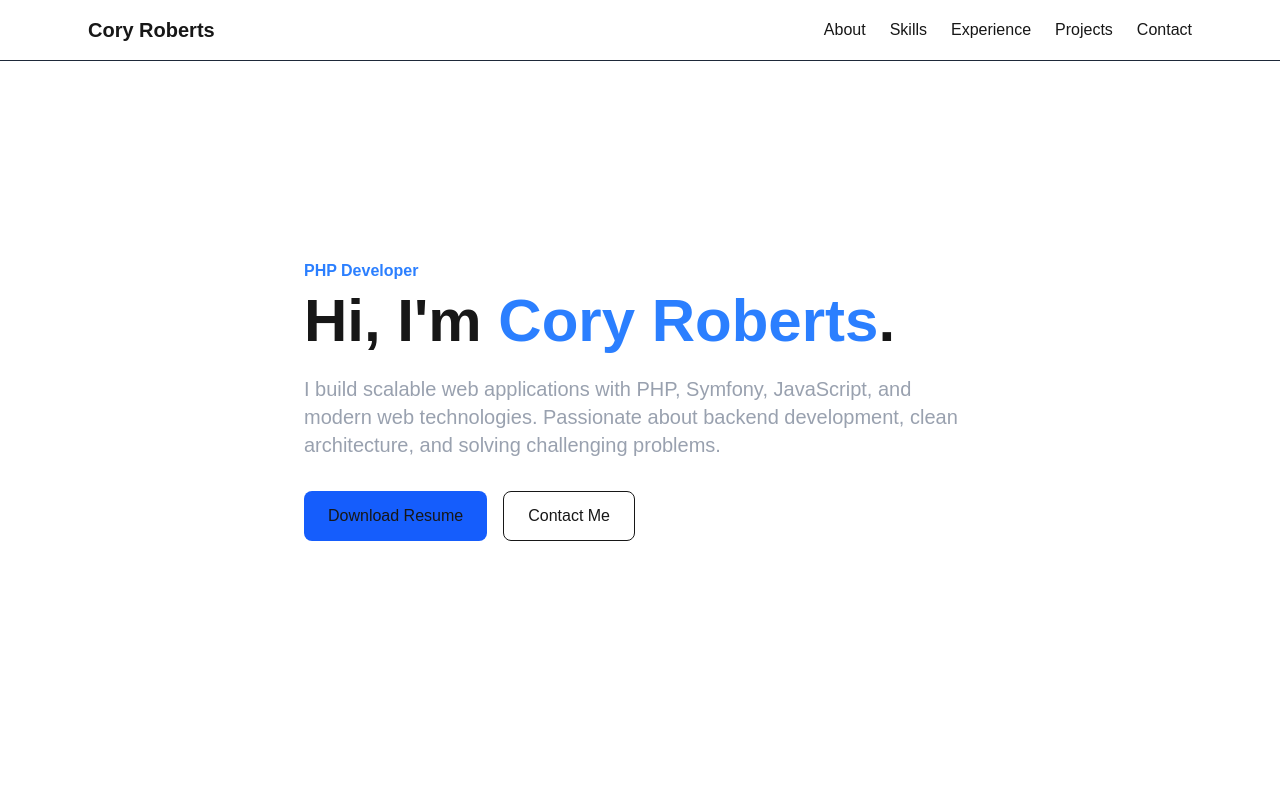
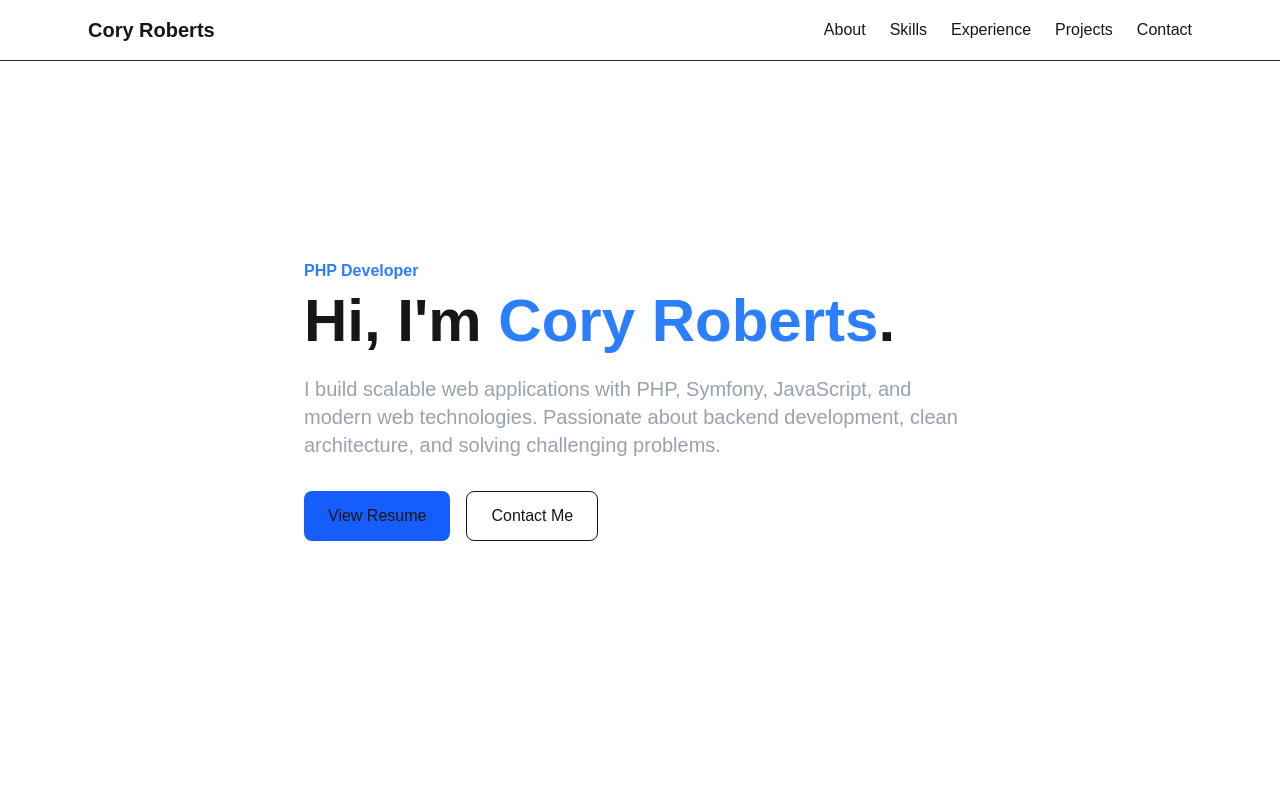
Before and after one commit to AllenRDev/portfolio2026, a Next.js app: page / in a window 1280 px wide. Shown: the top 800 px of the page. Built offline with nearby package versions, Linux system fonts and the light colour scheme.

Commit message:
Adding proper link to resume

```diff
--- a/components/Hero.tsx
+++ b/components/Hero.tsx
@@ -26,7 +26,13 @@ const Hero = () => {
                       hover:scale-110
                       cursor-pointer
     ">
-        Download Resume
+  <a
+    href="/resume/Allen_Roberts_Resume_2026.pdf"
+    target="_blank"
+    rel="noopener noreferrer"
+  >
+    View Resume
+  </a>
       </button>
 
       <button className="px-6 py-3 rounded-lg border
```
Also changed, not shown: 1 other file (tests, documents, lock files or other folders).
